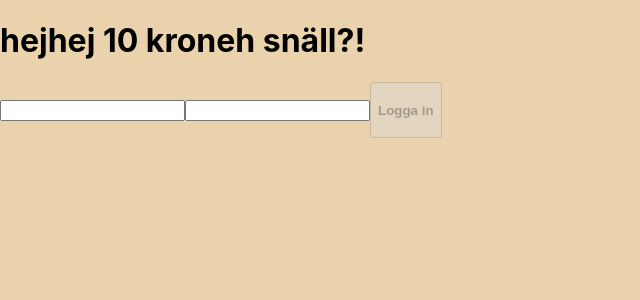
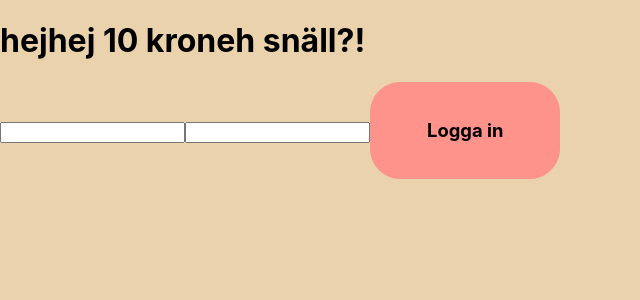
Before and after one commit to AdamAgerling/grupp2-12factor, a React (Create React App) app: page / in a window 1280 px wide. Shown: the top 300 px of the page, without its empty margins (0-640 px from the left). Built offline with nearby package versions, Linux system fonts and the light colour scheme.

Commit message:
Login update

```diff
--- a/src/components/login/LoginComponent.jsx
+++ b/src/components/login/LoginComponent.jsx
@@ -1,4 +1,5 @@
 import React, { useState, useEffect } from "react"
+import { Button } from "../Button/Button"
 
 const LoginComponent = ({ changeComponent }) => {
   const [disabled, setDisabled] = useState(true)
@@ -9,14 +10,15 @@ const LoginComponent = ({ changeComponent }) => {
       setDisabled(false)
     }
   }, [password, username])
+
   return (
     <div>
       <input onChange={(e) => setUsername(e.target.value)} type="text" />
       <input onChange={(e) => setPassword(e.target.value)} type="password" />
-      <button disabled={disabled} onClick={() => changeComponent("landing")}>
+      <Button disabled={disabled} onClick={() => changeComponent("landing")}>
         {" "}
         <h4>Logga in</h4>
-      </button>
+      </Button>
     </div>
   )
 }
```
